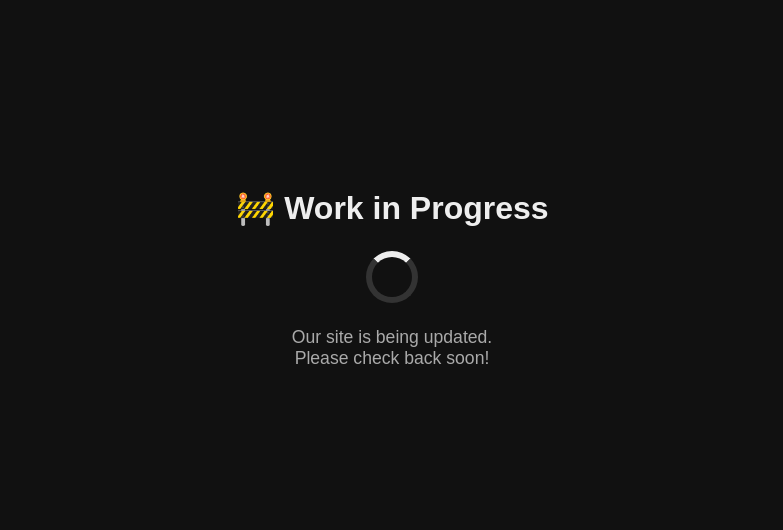
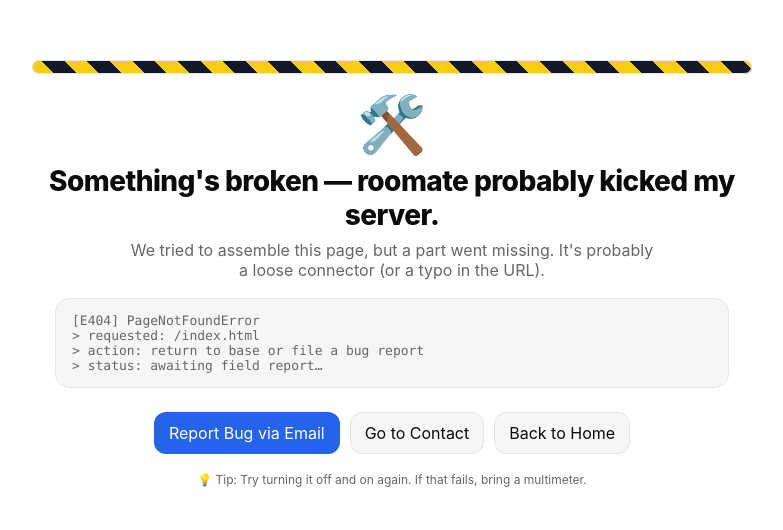
Before and after one commit to j0shl0be/JoshuaLobe.com, a plain HTML site: page index.html in a window 1280 px wide. Shown: the part 123-653 px from the top of the page, without its empty margins (248-1031 px from the left). Drawn offline with Linux system fonts and the light colour scheme.

Commit message:
changed the wip page to the regular 404 page

```diff
--- a/index.html
+++ b/index.html
@@ -1,52 +1,160 @@
 <!DOCTYPE html>
 <html lang="en">
 <head>
-  <meta charset="UTF-8" />
+    <meta charset="UTF-8">
     <meta name="viewport" content="width=device-width, initial-scale=1.0">
-  <title>Work in Progress</title>
+    <title>404 — Something's Broken</title>
+    <meta name="color-scheme" content="dark light">
     <style>
+        :root {
+            --bg: #ffffff;
+            --fg: #0a0a0a;
+            --muted: #666666;
+            --card: #f6f6f7;
+            --border: #e5e5e5;
+            --accent: #2563eb;
+            --accent-contrast: #ffffff;
+        }
+
+        @media (prefers-color-scheme: dark) {
+            :root {
+                --bg: #0b0b0f;
+                --fg: #fafafa;
+                --muted: #a1a1aa;
+                --card: #0f1115;
+                --border: #25262b;
+            }
+        }
+
+        html, body { height: 100%; }
+
         body {
-      background: #111;
-      color: #eee;
-      font-family: Arial, sans-serif;
-      display: flex;
-      align-items: center;
-      justify-content: center;
-      height: 100vh;
             margin: 0;
+            font-family: -apple-system, BlinkMacSystemFont, "Segoe UI", Roboto, Helvetica, Arial, sans-serif;
+            background: var(--bg);
+            color: var(--fg);
+            display: grid;
+            place-items: center;
+        }
+
+        .wrap {
+            max-width: 720px;
+            padding: 32px 20px 40px;
             text-align: center;
         }
-    .container {
-      max-width: 500px;
+
+        .hazard {
+            width: 100%;
+            height: 14px;
+            margin-bottom: 22px;
+            background-image: repeating-linear-gradient(45deg, #facc15 0 16px, #111827 16px 32px);
+            border-radius: 10px;
+            box-shadow: 0 0 0 1px var(--border) inset;
         }
+
+        .icon { font-size: 56px; line-height: 1; }
+
         h1 {
-      font-size: 2rem;
-      margin-bottom: 0.5rem;
+            margin: 12px 0 8px;
+            font-size: 28px;
+            font-weight: 800;
+            letter-spacing: -0.02em;
         }
-    p {
-      font-size: 1.1rem;
-      color: #aaa;
+
+        p.lead {
+            margin: 0 auto 18px;
+            max-width: 52ch;
+            color: var(--muted);
         }
-    .loader {
-      margin: 1.5rem auto;
-      border: 6px solid #333;
-      border-top: 6px solid #eee;
-      border-radius: 50%;
-      width: 40px;
-      height: 40px;
-      animation: spin 1s linear infinite;
+
+        .console {
+            text-align: left;
+            margin: 18px auto 24px;
+            max-width: 640px;
+            padding: 14px 16px;
+            background: var(--card);
+            border: 1px solid var(--border);
+            border-radius: 14px;
+            font-family: ui-monospace, SFMono-Regular, Menlo, Monaco, Consolas, "Liberation Mono", "Courier New", monospace;
+            font-size: 13px;
+            color: var(--muted);
+            white-space: pre-wrap;
         }
-    @keyframes spin {
-      0% { transform: rotate(0deg); }
-      100% { transform: rotate(360deg); }
+
+        .actions {
+            display: flex;
+            flex-wrap: wrap;
+            gap: 10px;
+            justify-content: center;
+            margin-top: 6px;
+        }
+
+        .btn {
+            display: inline-block;
+            padding: 10px 14px;
+            border-radius: 12px;
+            border: 1px solid var(--border);
+            background: var(--card);
+            color: var(--fg);
+            text-decoration: none;
+            transition: transform 0.06s ease, background 0.2s ease, border-color 0.2s ease, opacity 0.2s ease;
+        }
+
+        .btn:hover { transform: translateY(-1px); }
+
+        .btn.primary {
+            background: var(--accent);
+            border-color: transparent;
+            color: var(--accent-contrast);
+        }
+
+        .hint {
+            margin-top: 18px;
+            font-size: 12px;
+            color: var(--muted);
         }
     </style>
 </head>
 <body>
-  <div class="container">
-    <h1>🚧 Work in Progress</h1>
-    <div class="loader"></div>
-    <p>Our site is being updated.<br>Please check back soon!</p>
+    <main class="wrap">
+        <div class="hazard"></div>
+        <div class="icon">🛠️</div>
+        <h1>Something's broken — roomate probably kicked my server.</h1>
+        <p class="lead">We tried to assemble this page, but a part went missing. It's probably a loose connector (or a typo in the URL).</p>
+        <pre class="console">[E404] PageNotFoundError
+> requested: <span id="path">/unknown</span>
+> action: return to base or file a bug report
+> status: awaiting field report…</pre>
+        <div class="actions">
+            <a class="btn primary" id="emailLink" href="mailto:hello@joshualobe.com?subject=404%20on%20JoshuaLobe.com&body=URL%3A%20{URL}%0A%0AWhat%20you%20were%20doing%3A%20%0A%0AExpected%20result%3A%20%0A%0AActual%20result%3A%20">Report Bug via Email</a>
+            <a class="btn" href="/#contact">Go to Contact</a>
+            <a class="btn" href="/">Back to Home</a>
         </div>
+        <div class="hint">💡 Tip: Try turning it off and on again. If that fails, bring a multimeter.</div>
+    </main>
+
+    <script>
+        // Auto-fill the current path and email body with the failing URL
+        document.addEventListener('DOMContentLoaded', function () {
+            var pathSpan = document.getElementById('path');
+            if (pathSpan) {
+                pathSpan.textContent = window.location.pathname;
+            }
+
+            var email = document.getElementById('emailLink');
+            if (email) {
+                try {
+                    var url = new URL(email.href);
+                    var body = url.searchParams.get('body') || '';
+                    body = body.replace('{URL}', encodeURIComponent(window.location.href));
+                    url.searchParams.set('body', body);
+                    email.href = url.toString();
+                } catch (e) {
+                    // Fallback if URL parsing fails
+                    console.log('Could not update email link:', e);
+                }
+            }
+        });
+    </script>
 </body>
 </html>
```
Lines whose indentation alone changed are shown as unchanged.
